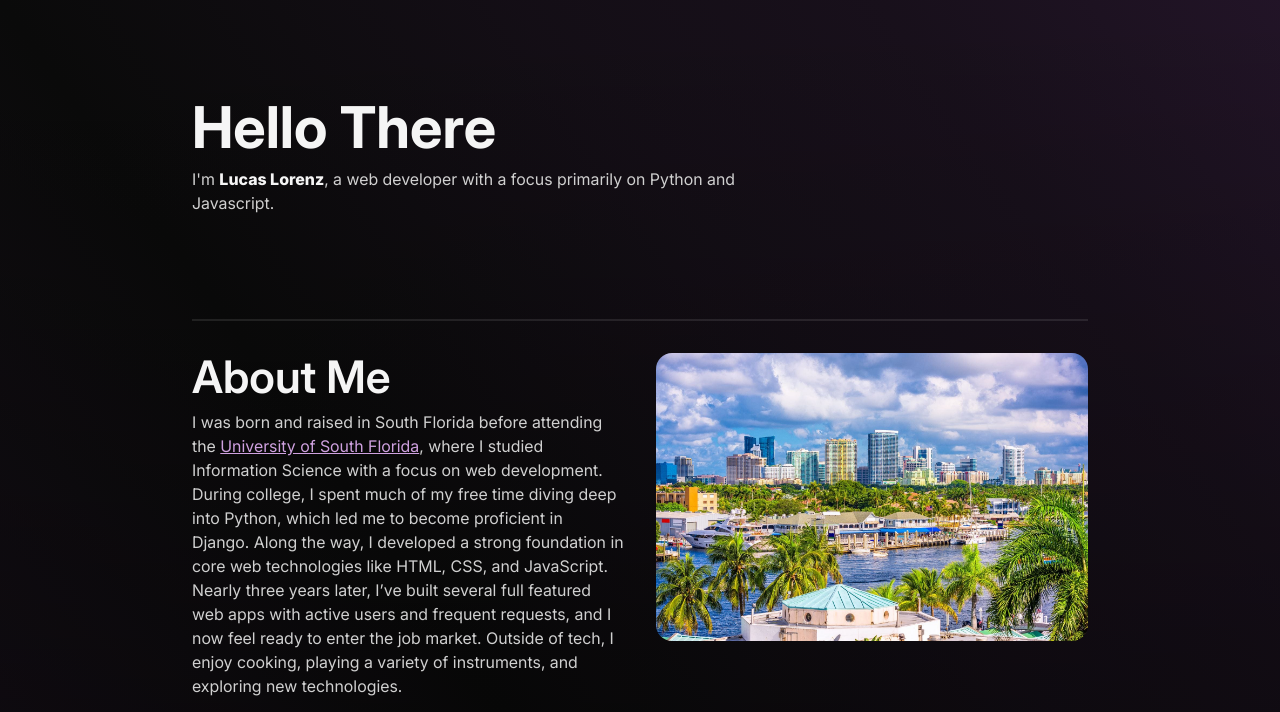
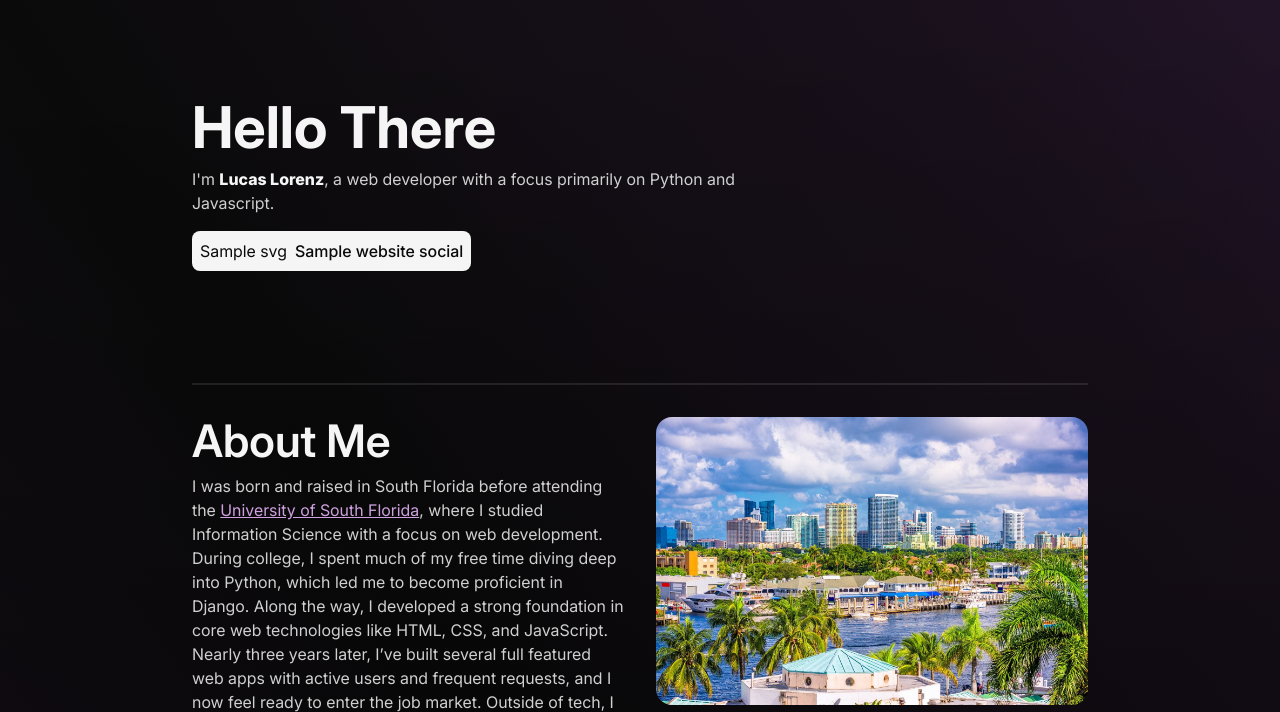
Before and after one commit to LucLor06/portfolio, a Django app: template main/templates/home.html in a window 1280 px wide. Shown: the top 712 px of the page. Run offline with Django 5.2, Linux system fonts and the light colour scheme; the template is opened without the code that fills it: most values are stand-ins (such as "Sample title", 1, 10 or a date in 2020); style sheets or scripts are compiled from the project's sources; some libraries are stand-ins or nearby versions.

Commit message:
feat(templates): Add social buttons under hero in home template

```diff
--- a/main/templates/home.html
+++ b/main/templates/home.html
@@ -10,6 +10,14 @@ Home
     <div class="hero-content">
         <h1>Hello There</h1>
         <p>I'm <b>Lucas Lorenz</b>, a web developer with a focus primarily on Python and Javascript.</p>
+        <div class="buttons">
+            {% for social in website_socials %}
+            <a class="button" href="{{ social.link }}">
+                {{ social.svg|safe }}
+                <span>{{ social.name }}</span>
+            </a>
+            {% endfor %}
+        </div>
     </div>
     <div class="hero-spacer"></div>
 </header>
```
